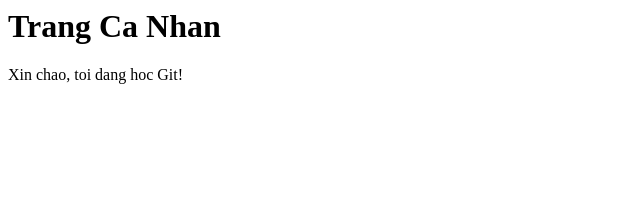
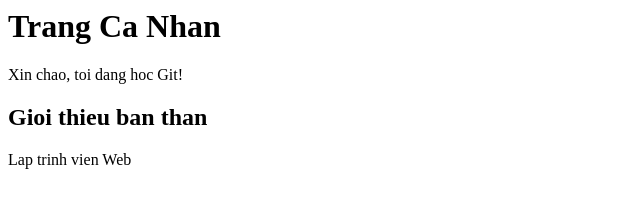
Before and after one commit to tiennguyen0902/git-basic-practice, a plain HTML site: page index.html in a window 1280 px wide. Shown: the whole page, without its empty margins (0-640 px from the left). Drawn offline with Linux system fonts and the light colour scheme.

Commit message:
Add introduction section

```diff
--- a/index.html
+++ b/index.html
@@ -1,3 +1,5 @@
 <h1>Trang Ca Nhan</h1>
 
 <p>Xin chao, toi dang hoc Git!</p>
+
+<section id='about'><h2>Gioi thieu ban than</h2><p>Lap trinh vien Web</p></section>
```
